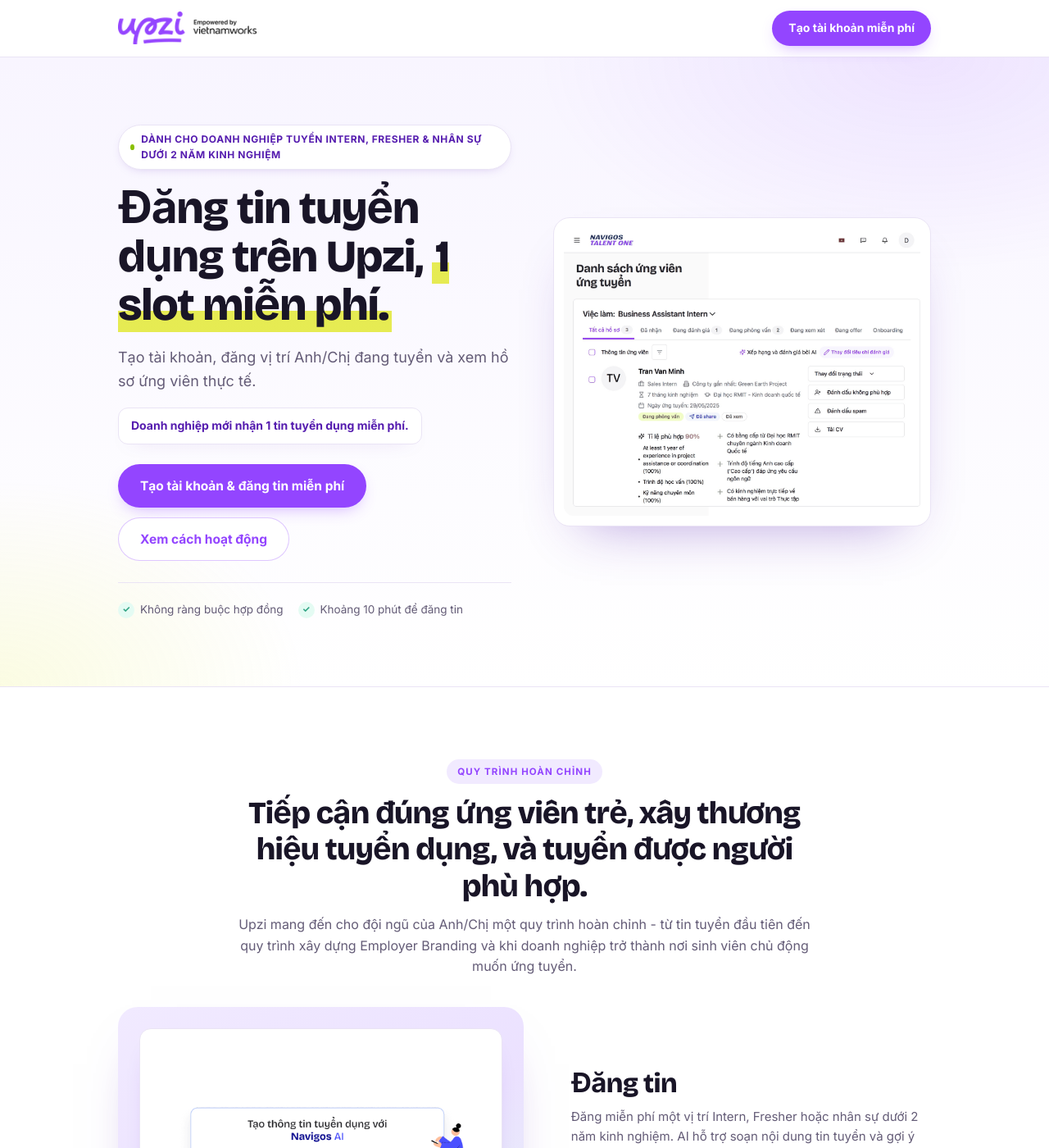
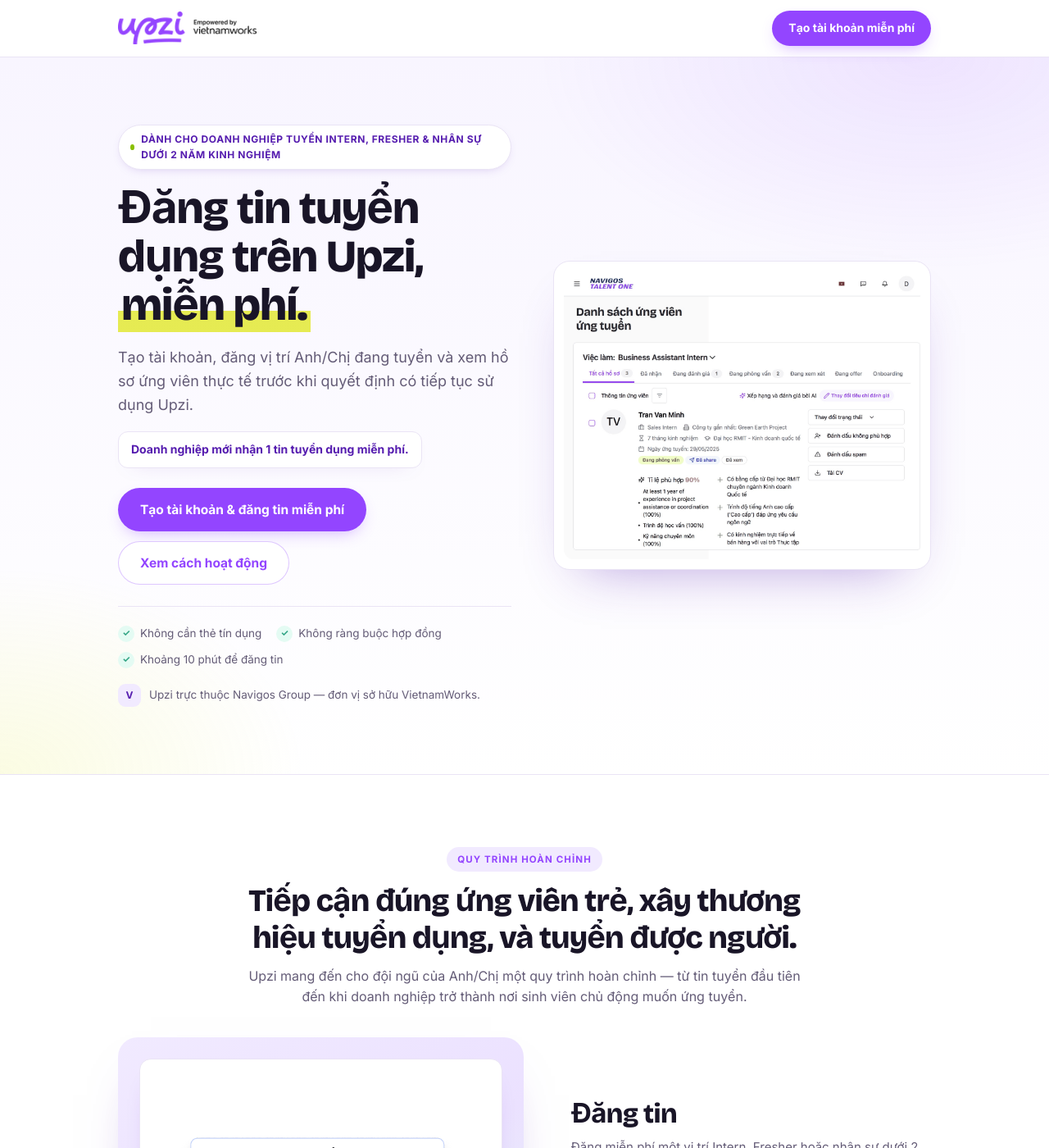
Before and after one commit to upzi-vn/employers, a Jekyll site: the page free-trial.html, which Jekyll copies as it is, in a window 1280 px wide and 1400 px high. Shown: the whole window at 82% size. Built offline with Jekyll 4.4.1, drawn with Linux system fonts in a browser that asks for light colours; some of the changed text lies outside the part shown.

Commit message:
Update title and improve content clarity in free-trial.html

```diff
--- a/free-trial.html
+++ b/free-trial.html
@@ -18,7 +18,7 @@
   </script>
   <meta charset="UTF-8">
   <meta name="viewport" content="width=device-width, initial-scale=1.0">
-  <title>Đăng tin tuyển Intern &amp; Fresher miễn phí - Upzi</title>
+  <title>Đăng tin tuyển Intern &amp; Fresher miễn phí — Upzi</title>
   <meta name="description" content="Tạo tài khoản Upzi và nhận 1 slot đăng tin tuyển dụng miễn phí. Tiếp cận ứng viên Intern, Fresher và nhân sự trẻ từ mạng lưới 30+ trường Đại học / Cao đẳng.">
   <link rel="icon" href="{{ '/favicon.ico' | relative_url }}" sizes="any">
   <link rel="icon" type="image/png" sizes="32x32" href="{{ '/favicon-32x32.png' | relative_url }}">
@@ -145,13 +145,12 @@
     .band-src{text-align:center;color:#8A829B;font-size:12.5px;margin-top:18px}
 
     /* objection */
-    .obj-grid{display:grid;grid-template-columns:.95fr 1.05fr;gap:clamp(28px,4vw,52px);align-items:center}
-    .obj-grid-solo{grid-template-columns:1fr;justify-items:center;text-align:center}
-    .obj-grid-solo .obj-body{max-width:680px}
-    .obj-grid-solo .obj-body p{text-align:center}
-    .obj-h{margin-bottom:18px}
-    .obj-body p{font-size:15.5px;color:var(--sub);margin-bottom:12px}
-    .obj-body p.k{font-weight:700;color:var(--ink)}
+    .obj-grid{display:grid;grid-template-columns:.88fr 1.12fr;gap:clamp(26px,5vw,64px);align-items:start}
+    .obj-head{position:sticky;top:96px}
+    .obj-h{margin-bottom:0}
+    .obj-body p{font-size:15.5px;color:var(--sub);margin-bottom:13px}
+    .obj-body p:last-child{margin-bottom:0}
+    .obj-body p.k{font-weight:700;color:var(--ink);font-size:16.5px;line-height:1.55;background:var(--lav);border-left:3px solid var(--purple);border-radius:0 13px 13px 0;padding:15px 19px;margin:17px 0 19px}
     .obj-vis{background:#fff;padding:12px;border:1px solid var(--line);border-radius:20px;box-shadow:0 24px 56px -36px rgba(85,28,175,.5);overflow:hidden}
     .obj-vis img{border-radius:12px}
 
@@ -246,6 +245,7 @@
 
     @media(max-width:900px){
       .hero-grid,.obj-grid,.wf-grid{grid-template-columns:1fr}
+      .obj-head{position:static}
       .hero-visual{order:-1}
       .ocard{grid-template-columns:1fr;gap:22px}
       .ocard:nth-child(even) .ocard-copy{order:0}
@@ -278,17 +278,19 @@
     <div class="wrap hero-grid">
       <div>
         <div class="tag">Dành cho doanh nghiệp tuyển Intern, Fresher &amp; nhân sự dưới 2 năm kinh nghiệm</div>
-        <h1>Đăng tin tuyển dụng trên Upzi, <span class="hl">1 slot miễn phí.</span></h1>
-        <p class="lead">Tạo tài khoản, đăng vị trí Anh/Chị đang tuyển và xem hồ sơ ứng viên thực tế.</p>
+        <h1>Đăng tin tuyển dụng trên Upzi, <span class="hl">miễn phí.</span></h1>
+        <p class="lead">Tạo tài khoản, đăng vị trí Anh/Chị đang tuyển và xem hồ sơ ứng viên thực tế trước khi quyết định có tiếp tục sử dụng Upzi.</p>
         <div class="hero-offer">Doanh nghiệp mới nhận 1 tin tuyển dụng miễn phí.</div>
         <div class="hero-ctas">
           <a class="btn-primary" href="https://talent.navigos.vn/auth/register" target="_blank" rel="noopener">Tạo tài khoản &amp; đăng tin miễn phí</a>
           <a class="btn-secondary" href="#cach-hoat-dong">Xem cách hoạt động</a>
         </div>
         <div class="hero-micro">
+          <span><b>✓</b> Không cần thẻ tín dụng</span>
           <span><b>✓</b> Không ràng buộc hợp đồng</span>
           <span><b>✓</b> Khoảng 10 phút để đăng tin</span>
         </div>
+        <div class="hero-note"><span class="vsq">V</span>Upzi trực thuộc Navigos Group — đơn vị sở hữu VietnamWorks.</div>
       </div>
       <div class="hero-visual">
         <img src="/images/product-talentone.png" alt="Giao diện Navigos Talent One: danh sách ứng viên ứng tuyển kèm tỷ lệ phù hợp do AI đánh giá">
@@ -301,8 +303,8 @@
     <div class="wrap">
       <div class="head head-c reveal">
         <div class="eyebrow">Quy trình hoàn chỉnh</div>
-        <h2>Tiếp cận đúng ứng viên trẻ, xây thương hiệu tuyển dụng, và tuyển được người phù hợp.</h2>
-        <p>Upzi mang đến cho đội ngũ của Anh/Chị một quy trình hoàn chỉnh - từ tin tuyển đầu tiên đến quy trình xây dựng Employer Branding và khi doanh nghiệp trở thành nơi sinh viên chủ động muốn ứng tuyển.</p>
+        <h2>Tiếp cận đúng ứng viên trẻ, xây thương hiệu tuyển dụng, và tuyển được người.</h2>
+        <p>Upzi mang đến cho đội ngũ của Anh/Chị một quy trình hoàn chỉnh — từ tin tuyển đầu tiên đến khi doanh nghiệp trở thành nơi sinh viên chủ động muốn ứng tuyển.</p>
       </div>
       <div class="wf-grid reveal">
         <div class="wf-visw">
@@ -331,8 +333,8 @@
                   data-img="/images/employer-branding-feed.jpg"
                   data-alt="Bài đăng của Upzi trên feed Khám phá nghề nghiệp: sinh viên VGU tham quan văn phòng Navigos"
                   data-note="Ảnh mang tính chất minh họa.">
-            <h3>Employer Branding</h3>
-            <p>Xây dựng hình ảnh tuyển dụng với nhóm ứng viên trẻ thông qua các tin tuyển dụng, sự kiện tuyển dụng hay các bài đăng trên diễn đàn</p>
+            <h3>Employer branding</h3>
+            <p>Xuất hiện trước sinh viên qua nội dung trên feed Upzi, talkshow, ngày hội việc làm và tham quan doanh nghiệp.</p>
           </button>
           <button type="button" class="wf-item" role="tab" aria-selected="false"
                   data-img="/images/product-dashboard.png"
@@ -354,19 +356,22 @@
         <h2>Tập trung riêng vào thế hệ nhân sự trẻ</h2>
       </div>
       <div class="st-grid stagger">
-        <div class="st"><div class="num">200.000+</div><div class="lb">Ứng viên Gen Z trên nền tảng. Tăng trưởng trung bình 30.000+ users mỗi tháng</div></div>
-        <div class="st"><div class="num">20+</div><div class="lb">Trường Đại học / Cao đẳng trong mạng lưới kết nối của Upzi</div></div>
+        <div class="st"><div class="num">150.000+</div><div class="lb">Ứng viên Gen Z trên nền tảng, tập trung độ tuổi 21–26</div></div>
+        <div class="st"><div class="num">30+</div><div class="lb">Trường Đại học / Cao đẳng trong mạng lưới kết nối của Upzi</div></div>
         <div class="st"><div class="num">24 năm</div><div class="lb">Kinh nghiệm từ hệ sinh thái tuyển dụng Navigos Group</div></div>
       </div>
+      <p class="band-src reveal">Nguồn: Số liệu nội bộ Upzi.</p>
     </div>
   </section>
 
   <!-- 4. OBJECTION -->
   <section class="sec sec-white">
-    <div class="wrap obj-grid obj-grid-solo">
-      <div class="obj-body reveal">
+    <div class="wrap obj-grid">
+      <div class="obj-head reveal">
         <div class="eyebrow">Câu hỏi Upzi thường nhận được</div>
         <h2 class="obj-h">“Chưa thấy ứng viên thì làm sao đánh giá được có phù hợp?”</h2>
+      </div>
+      <div class="obj-body reveal">
         <p>Đó cũng chính là lý do Upzi có slot đăng tin miễn phí.</p>
         <p class="k">Cách rõ nhất để đánh giá nguồn ứng viên là thử bằng một vị trí đang tuyển dụng thật.</p>
         <p>Anh/Chị đăng đúng vị trí doanh nghiệp đang cần tuyển và xem những hồ sơ thực tế ứng tuyển vào tin: học trường nào, chuyên ngành gì, đã có kinh nghiệm gì và mức độ phù hợp ra sao.</p>
@@ -381,9 +386,9 @@
     <div class="wrap">
       <div class="head head-c reveal"><div class="eyebrow">Cách hoạt động</div><h2>Ba bước để bắt đầu</h2></div>
       <div class="steps stagger">
-        <div class="step"><img class="step-arw" src="/images/arrow-mint.png" alt="" aria-hidden="true" loading="lazy"><div class="snode">1</div><h3>Tạo tài khoản</h3><p>Đăng ký bằng email công việc và thiết lập thông tin doanh nghiệp.</p></div>
-        <div class="step"><img class="step-arw" src="/images/arrow-yellow.png" alt="" aria-hidden="true" loading="lazy"><div class="snode">2</div><h3>Đăng vị trí đang tuyển</h3><p>Nhập thông tin vị trí. Nếu chưa có JD hoàn chỉnh, AI có thể hỗ trợ tạo mô tả công việc để Anh/Chị chỉnh sửa trước khi đăng.</p></span></div>
-        <div class="step"><img class="step-arw" src="/images/arrow-gold.png" alt="" aria-hidden="true" loading="lazy"><div class="snode">3</div><h3>Nhận và sàng lọc ứng viên</h3><p>Hồ sơ ứng tuyển được tập trung trong tài khoản và AI hỗ trợ đánh giá mức độ phù hợp để Anh/Chị ưu tiên những ứng viên nên xem trước.</p></span></div>
+        <div class="step"><img class="step-arw" src="/images/arrow-mint.png" alt="" aria-hidden="true" loading="lazy"><div class="snode">1</div><h3>Tạo tài khoản</h3><p>Đăng ký bằng email công việc và thiết lập thông tin doanh nghiệp.</p><span class="stime">Khoảng 3 phút</span></div>
+        <div class="step"><img class="step-arw" src="/images/arrow-yellow.png" alt="" aria-hidden="true" loading="lazy"><div class="snode">2</div><h3>Đăng vị trí đang tuyển</h3><p>Nhập thông tin vị trí. Nếu chưa có JD hoàn chỉnh, AI có thể hỗ trợ tạo mô tả công việc để Anh/Chị chỉnh sửa trước khi đăng.</p><span class="stime">Khoảng 7 phút</span></div>
+        <div class="step"><img class="step-arw" src="/images/arrow-gold.png" alt="" aria-hidden="true" loading="lazy"><div class="snode">3</div><h3>Nhận và sàng lọc ứng viên</h3><p>Hồ sơ ứng tuyển được tập trung trong tài khoản và AI hỗ trợ đánh giá mức độ phù hợp để Anh/Chị ưu tiên những ứng viên nên xem trước.</p><span class="stime">Theo dõi ngay trên hệ thống</span></div>
       </div>
     </div>
   </section>
```
